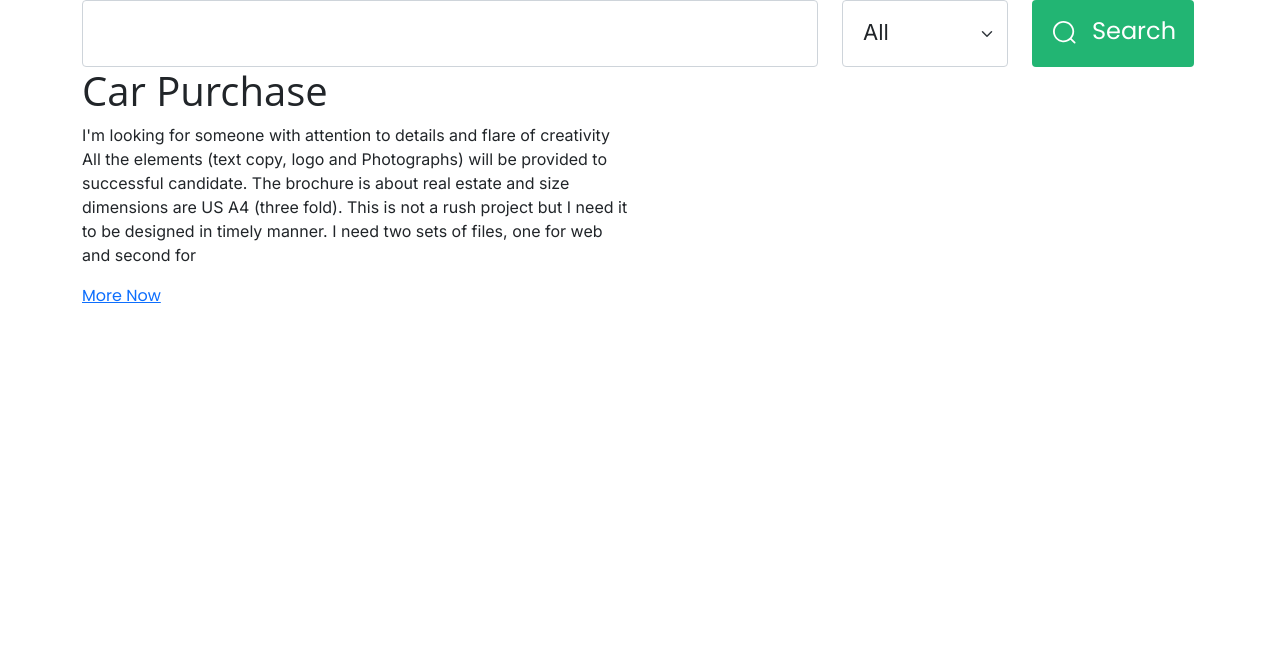
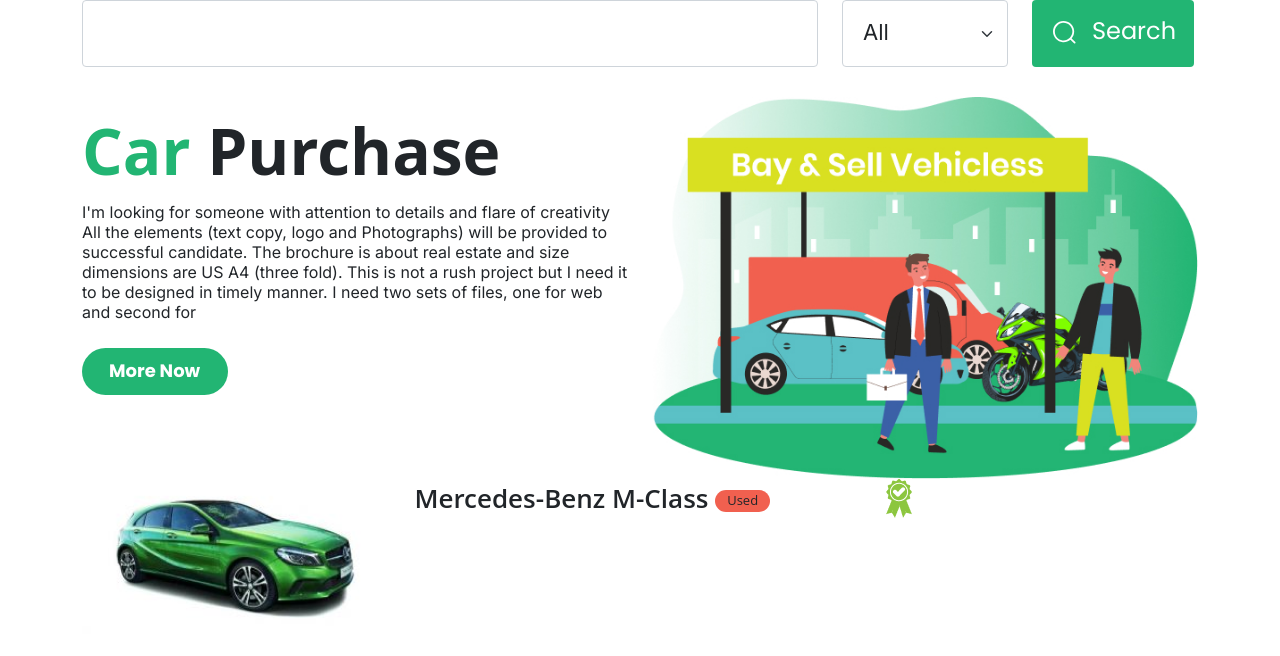
Before and after one commit to nayeem07007/car-html, a website built with webpack: page index.html in a window 1280 px wide. Built offline with nearby package versions, Linux system fonts and the light colour scheme; a web font is replaced by a local one.

Commit message:
banner,car-listing-part
banner,car-listing-part

```diff
--- a/assets/css/script.css
+++ b/assets/css/script.css
@@ -67,14 +67,38 @@
 
 body {
   font-family: var(--body-font-family);
+  font-weight: 400;
+  font-size: 16px;
+  line-height: 20px;
 }
 
 h1, h2, h3, h4, h5, h6 {
   font-family: var(--heading-font-familly);
 }
 
+h1 {
+  font-size: 64px;
+  font-weight: 700;
+  line-height: 87.16px;
+}
+
+h3 {
+  font-weight: 600;
+  font-size: 26px;
+  line-height: 39px;
+}
+
 a, input[type=button], button {
   font-family: var(--link-font-family);
+}
+
+@media (max-width: 575.98px) {
+  h1 {
+    font-size: 30px;
+  }
+}
+.search-form {
+  margin-bottom: 30px;
 }
 
 .search-from-select {
@@ -93,3 +117,36 @@ a, input[type=button], button {
   width: 22.52px;
   margin-right: 10px;
 }
+
+.banner-content {
+  padding-top: 10px;
+}
+
+.btn-car-list-banner {
+  font-weight: 700;
+  font-size: 18px;
+  line-height: 27px;
+  text-decoration: none;
+  padding: 8px 27px 10px 26px;
+  background-color: var(--bs-primary);
+  border-radius: 100px;
+  margin-top: 10px;
+}
+
+.wrapper-listing h3 span {
+  font-weight: 400;
+  font-size: 13px;
+  line-height: 17.7px;
+  padding: 2px 12px;
+  background-color: #F1604F;
+  border-radius: 17px;
+  display: inline-block;
+  transform: translateY(-3PX);
+}
+
+.list-car-wrapper .car-image {
+  width: 40%;
+}
+.list-car-wrapper .list-car-side-wrapper {
+  width: 60%;
+}
--- /dev/null
+++ b/assets/src/components/_banner.scss
@@ -0,0 +1,3 @@
+.banner-content{
+ padding-top: 10px;
+}
--- /dev/null
+++ b/assets/src/components/_button.scss
@@ -0,0 +1,10 @@
+.btn-car-list-banner{
+    font-weight: 700;
+    font-size: 18px;
+    line-height: 27px;
+    text-decoration: none;
+   padding: 8px 27px 10px 26px;
+   background-color: var(--bs-primary);
+   border-radius: 100px;
+   margin-top: 10px;
+}
--- /dev/null
+++ b/assets/src/components/_car-listing.scss
@@ -0,0 +1,24 @@
+.wrapper-listing{
+    h3{
+        span{
+            font-weight: 400;
+            font-size: 13px;
+            line-height: 17.7px;
+            padding: 2px 12px;
+            background-color: #F1604F;
+            border-radius: 17px;
+            display: inline-block;
+            transform: translateY(-3PX);
+            }
+    }
+
+
+}
+.list-car-wrapper{
+    .car-image{
+        width: 40%;
+    }
+    .list-car-side-wrapper{
+        width: 60%;
+    }
+}
--- a/assets/src/components/_default.scss
+++ b/assets/src/components/_default.scss
@@ -1,23 +1,27 @@
 body{
 font-family: var(--body-font-family);
+font-weight: 400;
+font-size: 16px;
+line-height: 20px;
 }
 h1, h2, h3, h4, h5, h6{
     font-family: var( --heading-font-familly);
 }
+h1{
+    font-size: 64px;
+    font-weight: 700;
+    line-height: 87.16px;
+}
+h3{
+    font-weight: 600;
+    font-size: 26px;
+    line-height: 39px;
+}
 a, input[type="button"], button {
     font-family: var( --link-font-family);
 }
-.search-from-select{
-    font-size: 22px;
-    padding: 15px 17px 17px 20px;
-    font-weight: 400;
-}
-.btn-car-listing{
-    font-size: 24px;
-    padding: 12px 17px 17px 20px;
-    font-weight: 400;
-}
-.btn-car-listing img{
-    width: 22.52px;
-    margin-right: 10px;
-}
+@include media-breakpoint-down(sm) {
+    h1{
+        font-size: 30px;
+    }
+ }
--- /dev/null
+++ b/assets/src/components/_ssearch-form.scss
@@ -0,0 +1,17 @@
+.search-form{
+    margin-bottom: 30px;
+}
+.search-from-select{
+    font-size: 22px;
+    padding: 15px 17px 17px 20px;
+    font-weight: 400;
+}
+.btn-car-listing{
+    font-size: 24px;
+    padding: 12px 17px 17px 20px;
+    font-weight: 400;
+}
+.btn-car-listing img{
+    width: 22.52px;
+    margin-right: 10px;
+}
--- a/assets/src/style.scss
+++ b/assets/src/style.scss
@@ -9,3 +9,7 @@
 @import "../../node_modules/bootstrap/scss/root";
 @import "./components/root";
 @import "./components/default";
+@import "./components/ssearch-form";
+@import "./components/banner";
+@import "./components/button";
+@import "./components/car-listing";
--- a/index.html
+++ b/index.html
@@ -13,7 +13,7 @@
 </head>
 <body>
    <div class="container">
-       <div class="search-from">
+       <div class="search-form">
             <div class="row">
                 <div class="form-group col-md-8">
                     <input type="text" class="form-control search-from-select" id="inputCity">
@@ -35,16 +35,46 @@
        <!-- banner part start -->
        <div class="row">
            <div class="col-sm-6">
-               <h1>
-                   <span>Car</span>
-                    Purchase
-             </h1>
-             <p>I'm looking for someone with attention to details and flare of creativity All the elements (text copy, logo and Photographs) will be provided to successful candidate. The brochure is about real estate and size dimensions are US A4 (three fold). This is not a rush project but I need it to be designed in timely manner. I need two sets of files, one for web and second for</p>
-             <a href="#">More Now</a>
+              <div class="banner-content">
+                <h1>
+                    <span class="text-primary">Car</span>
+                     Purchase
+              </h1>
+              <p>I'm looking for someone with attention to details and flare of creativity All the elements (text copy, logo and Photographs) will be provided to successful candidate. The brochure is about real estate and size dimensions are US A4 (three fold). This is not a rush project but I need it to be designed in timely manner. I need two sets of files, one for web and second for</p>
+              <a href="#" class="btn text-white btn-car-list-banner">More Now</a>
+              </div>
              </div>
-           <div class="col-sm-6"></div>
+           <div class="col-sm-6">
+               <img src="./assets/img/banner.jpg" alt="banner" class="img-fluid">
+           </div>
        </div>
         <!-- banner part end -->
+
+        <!-- car listing part start -->
+        <div class="row">
+            <div class="col-sm-9">
+                <div class="list-car-wrapper d-flex justify-content-between">
+                    <div class="car-image">
+                        <img src="./assets/img/car-listing.png" alt="car">
+                    </div>
+                    <div class="list-car-side-wrapper">
+                        <div class="wrapper-listing d-flex justify-content-between">
+                            <h3>Mercedes-Benz M-Class <span>Used</span></h3>
+                            <div>
+                                <img src="./assets/img/car-listing-right.png" alt="right" class="">
+                            </div>
+                        </div>
+                        <div class="wrapper-listing">
+
+                        </div>
+                        <div class="wrapper-listing"></div>
+                        <div class="wrapper-listing"></div>
+                    </div>
+                </div>
+            </div>
+            <div class="col-sm-3"></div>
+        </div>
+        <!-- car listing part end -->
 
    </div>
 </body>
```
Also changed, not shown: assets/img/banner.jpg (added), assets/img/car-listing-right.png (added), assets/img/car-listing.png (added).
